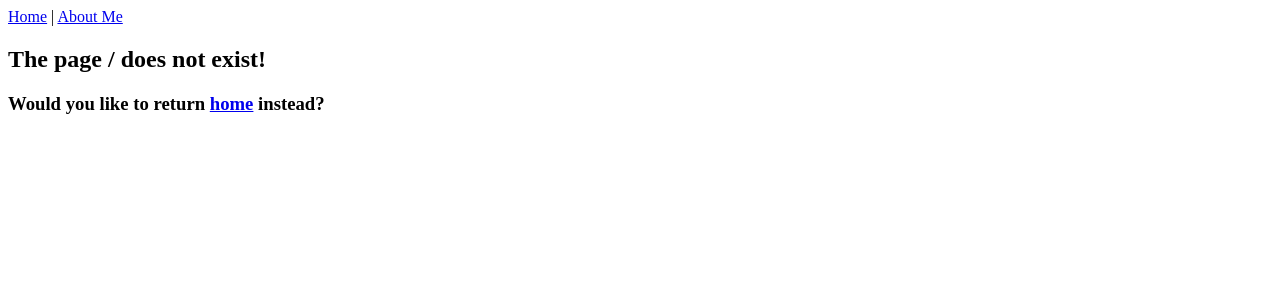
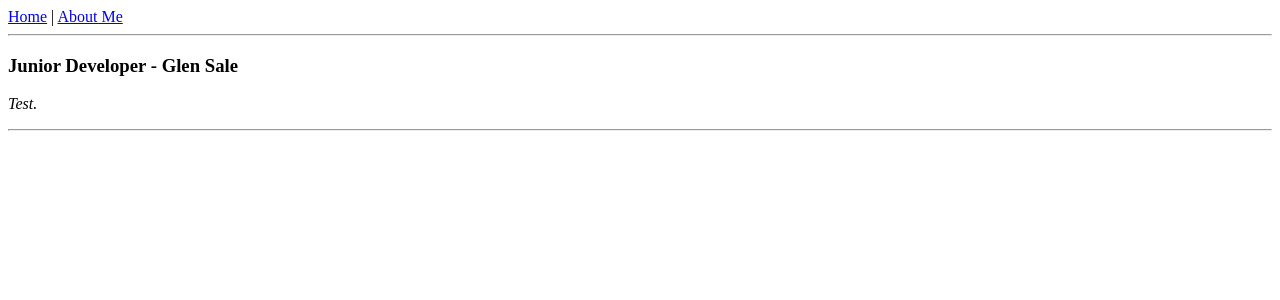
Before and after one commit to glenpogz36/React-Porfolio, a React app: page /#/ in a window 1280 px wide. Shown: the top 300 px of the page. Built offline with nearby package versions, Linux system fonts and the light colour scheme.

Commit message:
it will add new component jsx for about me

```diff
--- a/package.json
+++ b/package.json
@@ -4,7 +4,8 @@
   "description": "Porfolio",
   "main": "index.js",
   "scripts": {
-    "test": "echo \"Error: no test specified\" && exit 1"
+    "test": "echo \"Error: no test specified\" && exit 1",
+    "start": "webpack-dev-server"
   },
   "repository": {
     "type": "git",
--- /dev/null
+++ b/src/components/Aboutme.jsx
@@ -0,0 +1,11 @@
+import React from 'react';
+
+function Aboutme() {
+    return (
+        <div>
+
+        </div>
+    );
+}
+
+export default Aboutme;
--- a/src/components/App.jsx
+++ b/src/components/App.jsx
@@ -2,6 +2,8 @@ import React from 'react';
 import Header from './Header';
 import { Switch, Route } from 'react-router-dom';
 import Error404 from './Error404';
+import Introduction from './Introduction';
+import Aboutme from './Aboutme'
 
 
 function App() {
@@ -9,7 +11,8 @@ function App() {
         <div>
             <Header />
             <Switch>
-
+                <Route exact path='/' component={Introduction} />
+                <Route path='/aboutme' component={Aboutme} />
                 <Route component={Error404} />
             </Switch>
         </div>
--- /dev/null
+++ b/src/components/Introdetails.jsx
@@ -0,0 +1,20 @@
+import React from 'react';
+import PropTypes from 'prop-types';
+
+function Introdetails(props) {
+    return (
+        <div>
+            <h3>{props.education} - {props.names}</h3>
+            <p><em>{props.details}</em></p>
+            <hr />
+        </div>
+    );
+}
+
+Introdetails.propTypes = {
+    names: PropTypes.string.isRequired,
+    education: PropTypes.string.isRequired,
+    details: PropTypes.string
+};
+
+export default Introdetails;
--- /dev/null
+++ b/src/components/Introduction.jsx
@@ -0,0 +1,27 @@
+import React from 'react';
+import Introdetails from './Introdetails';
+
+var masterIntroduction = [
+    {
+        names: 'Glen Sale',
+        education: 'Junior Developer',
+        details: 'Test.'
+    },
+
+];
+
+function Introduction() {
+    return (
+        <div>
+            <hr />
+            {masterIntroduction.map((intro, index) =>
+                <Introdetails names={intro.names}
+                    education={intro.education}
+                    details={intro.details}
+                    key={index} />
+            )}
+        </div>
+    );
+}
+
+export default Introduction;
```
